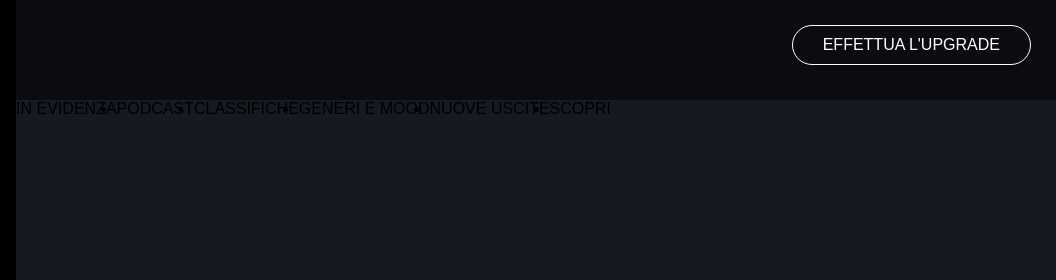
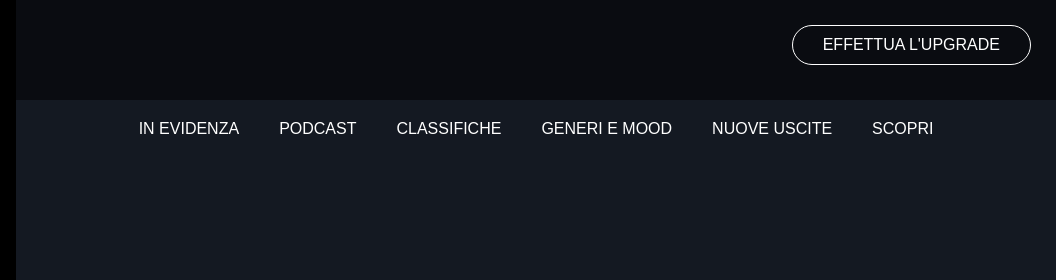
Before and after one commit to SergioGBosco/html-css-spotifyweb, a plain HTML site: page index.html in a window 1280 px wide. Shown: the top 280 px of the page, 224-1280 px from the left. Drawn offline with Linux system fonts and the light colour scheme.

Commit message:
[Add] Content

```diff
--- a/css/style.css
+++ b/css/style.css
@@ -123,5 +123,14 @@ hr {
   margin: 0 10px;
 }
 
-/* Content
- */
+/* Content */
+
+#content ul {
+  justify-content: center;
+}
+
+#content ul li {
+  color: white;
+  padding: 20px;
+  list-style-type: none;
+}
```
Also changed, not shown: index.html (+3 -0 lines).
